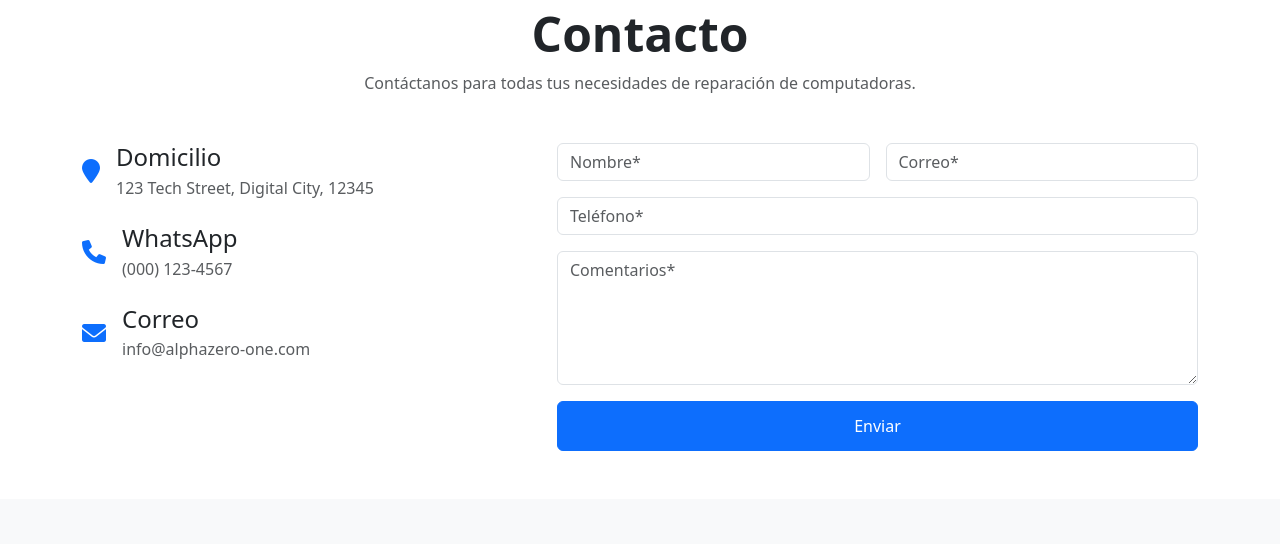
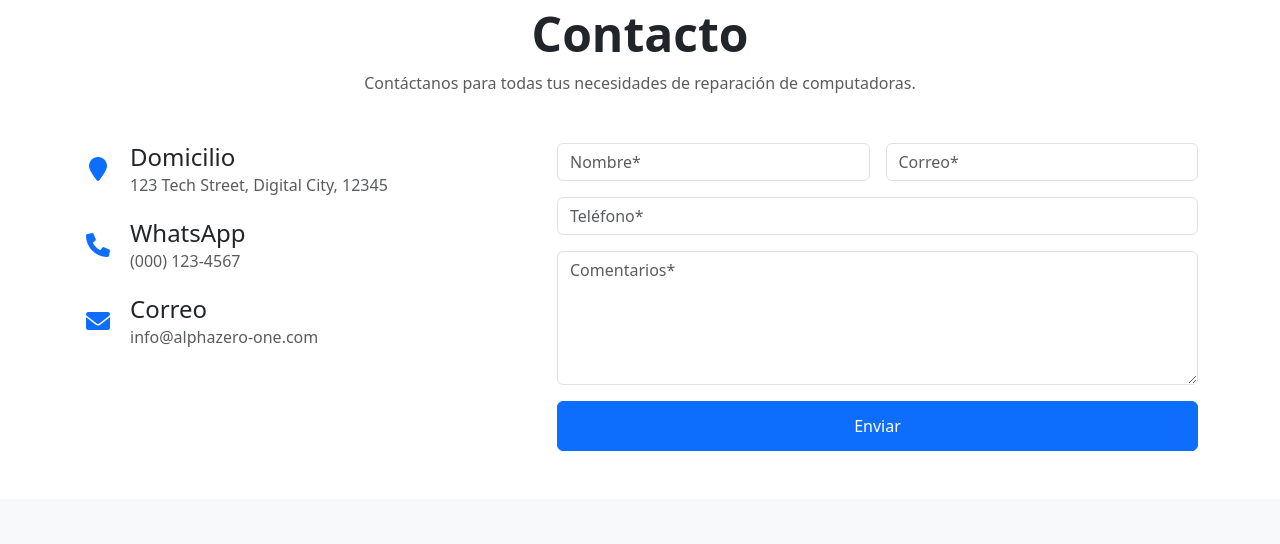
Before and after one commit to Alyrakku/alphazero, a plain HTML site: page index.html in a window 1280 px wide. Shown: the part 1547-2091 px from the top of the page. Drawn offline with nearby package versions, Linux system fonts and the light colour scheme.

Commit message:
Update style.css

```diff
--- a/style.css
+++ b/style.css
@@ -77,6 +77,25 @@ html {
   font-size: 1.5rem;
   color: var(--primary-blue);
   margin-right: 1rem;
+  width: 2rem;
+  text-align: center;
+  flex-shrink: 0;
+}
+
+.contact-text {
+  display: flex;
+  flex-direction: column;
+  justify-content: center;
+}
+
+.contact-text h4 {
+  margin-bottom: 0.25rem;
+  line-height: 1.2;
+}
+
+.contact-text p {
+  margin: 0;
+  line-height: 1.2;
 }
 
 .social-icon {
```
